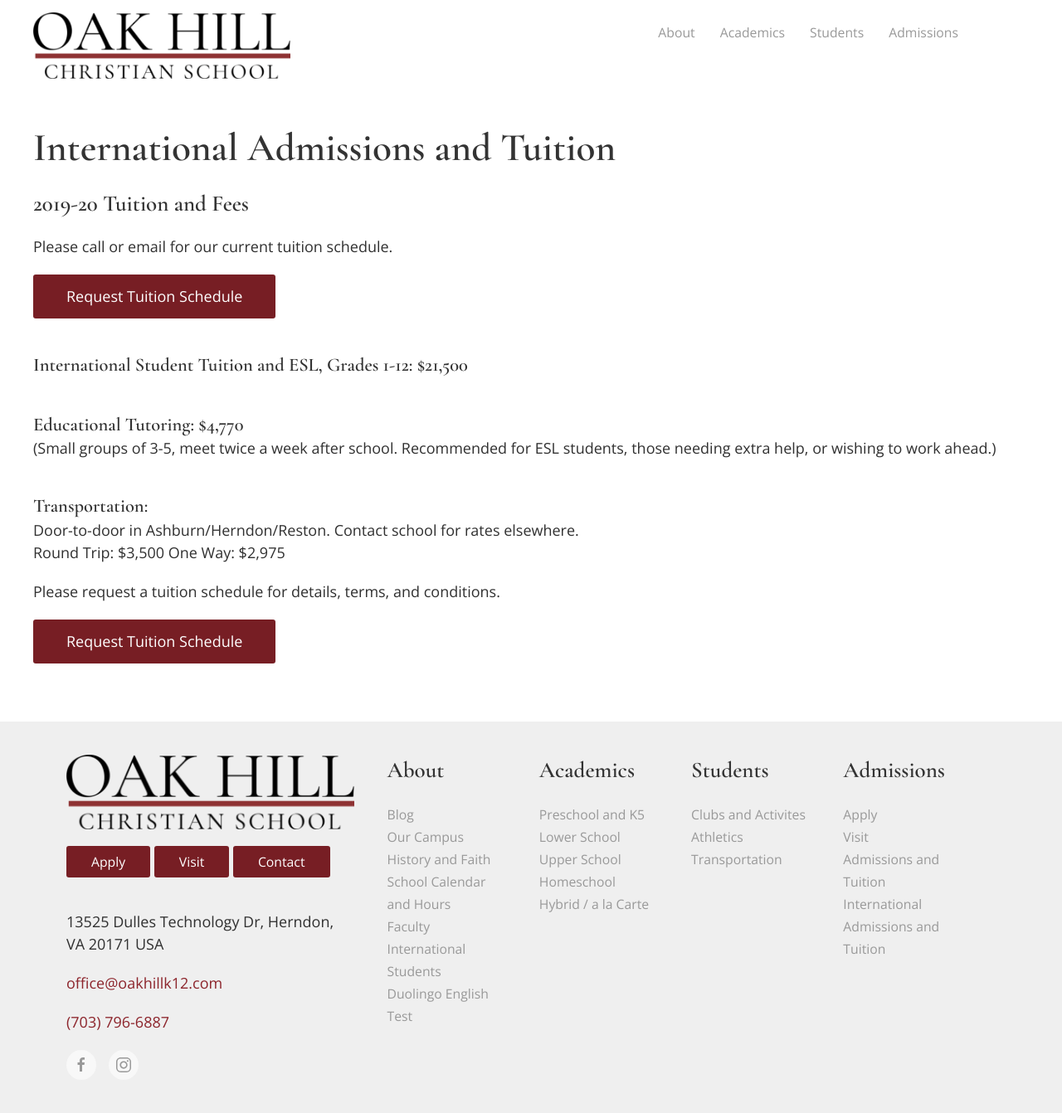
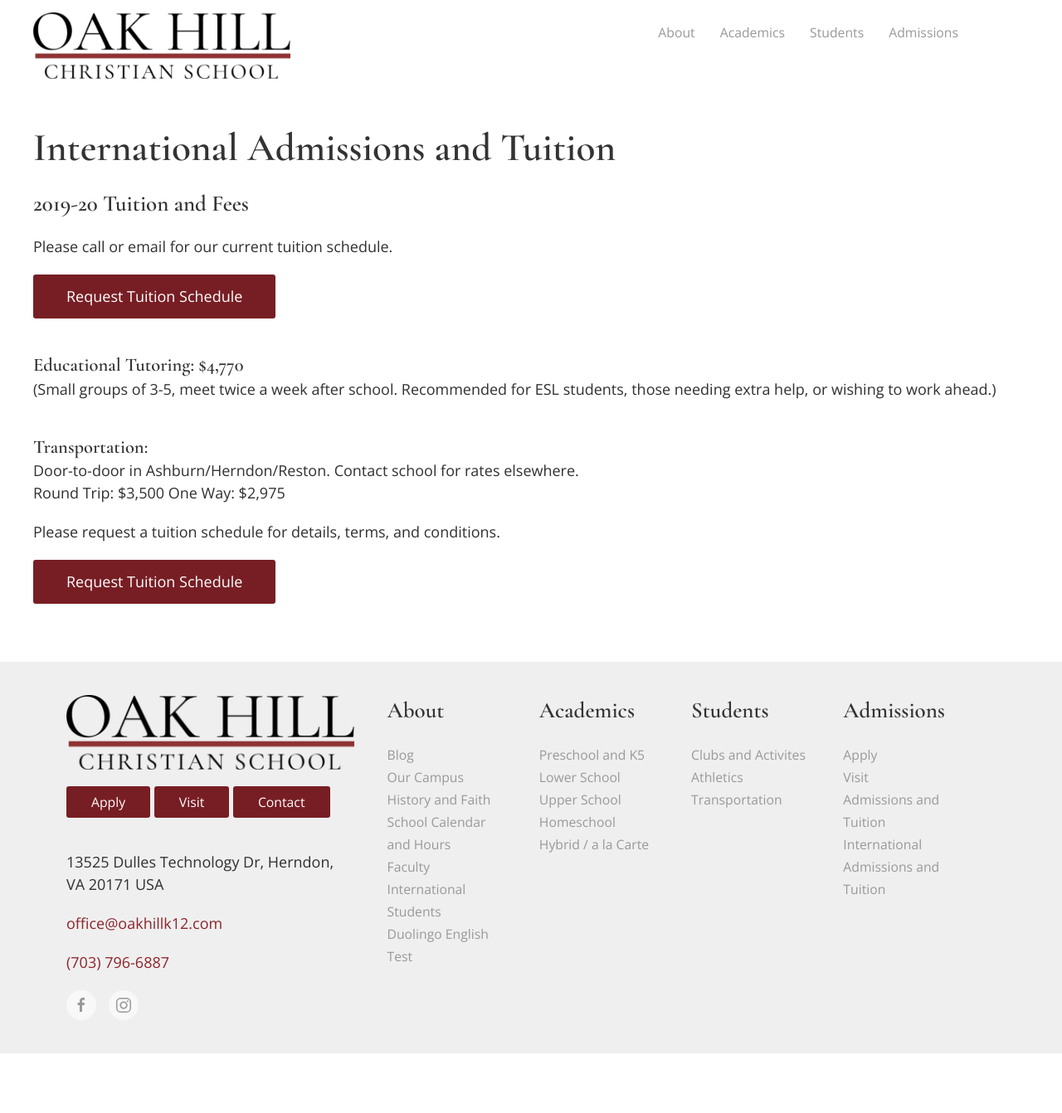
Before and after one commit to OakHillChristianSchool/oak-hill-website, a Jekyll site: the page built from international-admissions-tuition.html, in a window 1280 px wide. Shown: the whole page at 83% size. Built offline with Jekyll 4.4.1, drawn with Linux system fonts in a browser that asks for light colours; after the commit the page ends 1270 px from its top, so only the background shows below that.

Commit message:
remove international tuition amount

```diff
--- a/international-admissions-tuition.html
+++ b/international-admissions-tuition.html
@@ -8,8 +8,6 @@
     <h3>2019-20 Tuition and Fees</h3>
     <p>Please call or email for our current tuition schedule.</p>
     <a class="uk-button uk-button-large uk-button-primary" href="index#contact">Request Tuition Schedule</a>
-
-    <h4>International Student Tuition and ESL, Grades 1-12: $21,500</h4>
 
     <h4 class="uk-margin-remove-bottom">Educational Tutoring: $4,770</h4>
     <p class="uk-margin-remove-top">(Small groups of 3-5, meet twice a week after school. Recommended for ESL students, those needing extra help, or
```
